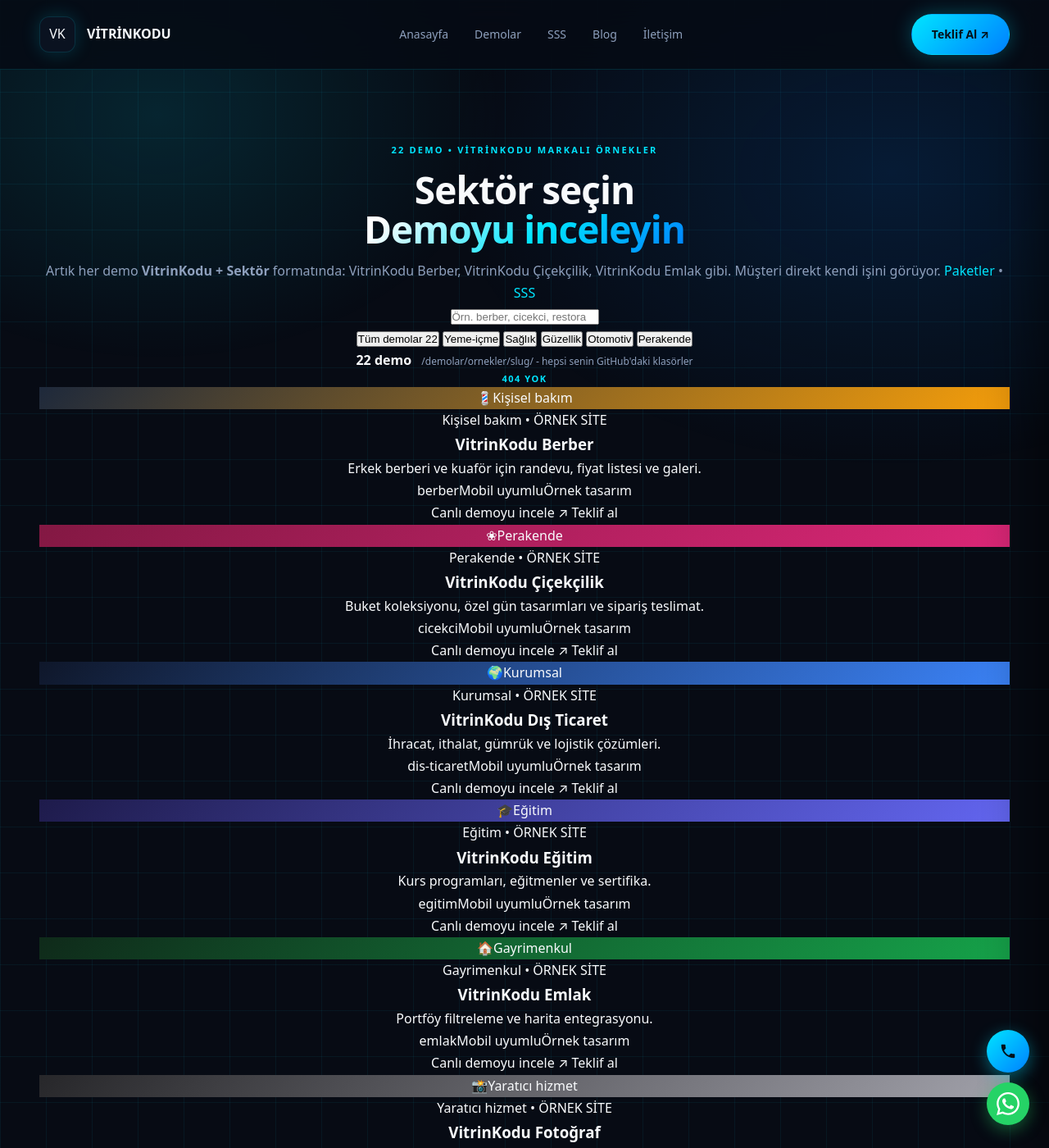
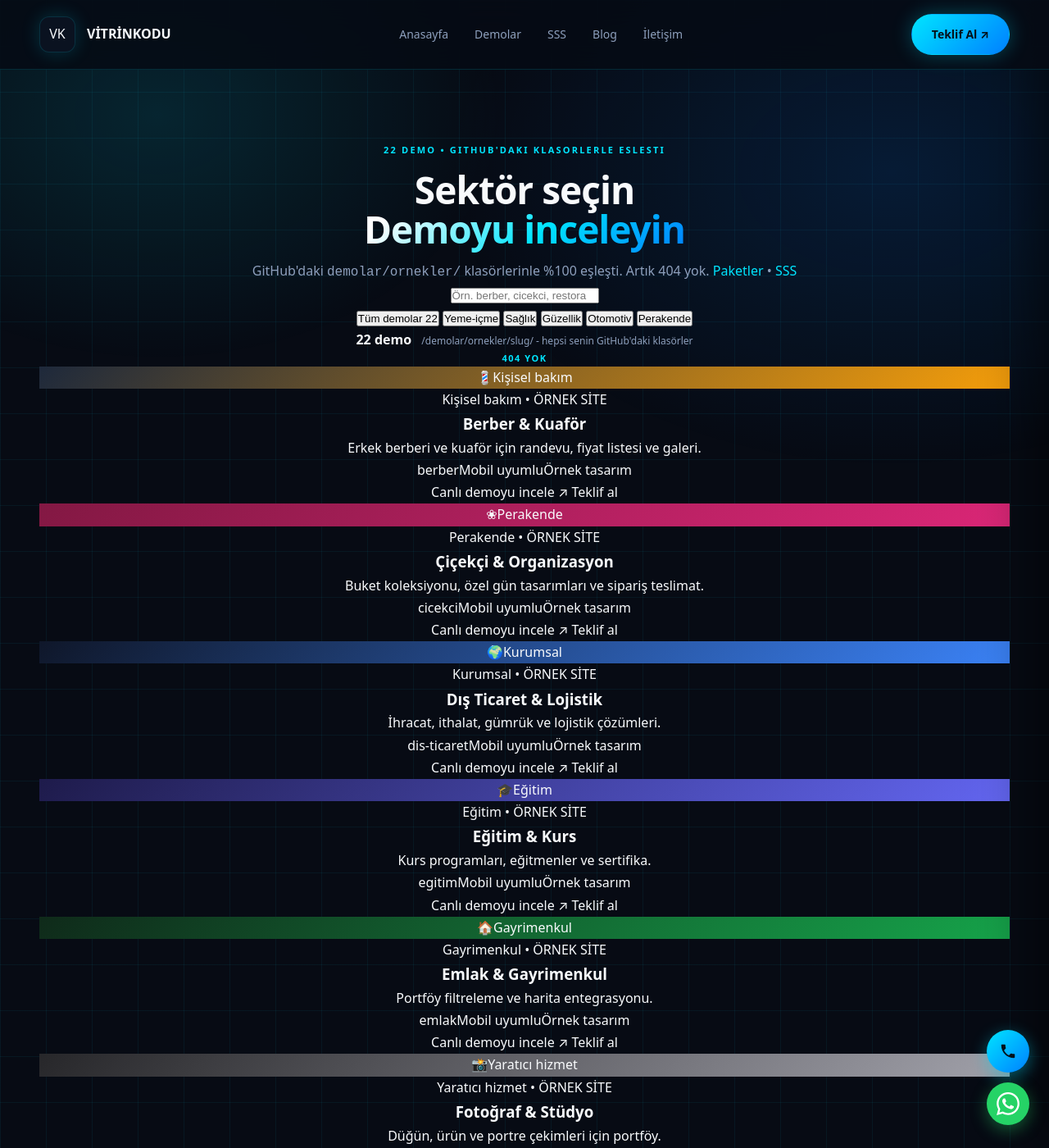
Before and after one commit to 1199mem/vitrinkodu.com.tr, a Jekyll site: the page built from demolar/index.html, in a window 1280 px wide and 1400 px high. Shown: the whole window at 82% size. Built offline with Jekyll 4.4.1, drawn with Linux system fonts in a browser that asks for light colours; some of the changed text lies outside the part shown.

Commit message:
index.html

```diff
--- a/demolar/index.html
+++ b/demolar/index.html
@@ -5,9 +5,9 @@ description: 22 sektörel demo - berber, cicekci, dis-ticaret, egitim, emlak, fo
 ---
 <div class="wrap">
 <div class="page-head">
-<span class="tag">22 DEMO • VİTRİNKODU MARKALI ÖRNEKLER</span>
+<span class="tag">22 DEMO • GITHUB'DAKI KLASORLERLE ESLESTI</span>
 <h1>Sektör seçin<br><span class="grad">Demoyu inceleyin</span></h1>
-<p class="sub">Artık her demo <b>VitrinKodu + Sektör</b> formatında: VitrinKodu Berber, VitrinKodu Çiçekçilik, VitrinKodu Emlak gibi. Müşteri direkt kendi işini görüyor. <a href="/#paketler" style="color:var(--cyan)">Paketler</a> • <a href="/sss/" style="color:var(--cyan)">SSS</a></p>
+<p class="sub">GitHub'daki <code>demolar/ornekler/</code> klasörlerinle %100 eşleşti. Artık 404 yok. <a href="/#paketler" style="color:var(--cyan)">Paketler</a> • <a href="/sss/" style="color:var(--cyan)">SSS</a></p>
 <div class="demo-search-wrap">
 <input type="search" id="demoSearch" class="demo-search" placeholder="Örn. berber, cicekci, restoran, veteriner..." oninput="filterDemos()">
 </div>
@@ -24,11 +24,11 @@ description: 22 sektörel demo - berber, cicekci, dis-ticaret, egitim, emlak, fo
 <div style="font-size:11px;font-weight:800;letter-spacing:1.5px;color:var(--cyan)">404 YOK</div>
 </div>
 <div class="demo-grid-22" id="demoGrid">
-<div class="demo-card-22" data-category="kişisel bakım" data-name="vitrinkodu berber & kuaför berber kişisel bakım">
+<div class="demo-card-22" data-category="kişisel bakım" data-name="berber & kuaför berber kişisel bakım">
 <div class="thumb" style="background:linear-gradient(135deg,#1e293b,#f59e0b)">💈<span class="badge-cat">Kişisel bakım</span></div>
 <div class="card-body">
 <div class="cat">Kişisel bakım • ÖRNEK SİTE</div>
-<h3>VitrinKodu Berber</h3>
+<h3>Berber & Kuaför</h3>
 <p>Erkek berberi ve kuaför için randevu, fiyat listesi ve galeri.</p>
 <div class="tags"><span>berber</span><span>Mobil uyumlu</span><span>Örnek tasarım</span></div>
 <div class="actions">
@@ -37,11 +37,11 @@ description: 22 sektörel demo - berber, cicekci, dis-ticaret, egitim, emlak, fo
 </div>
 </div>
 </div>
-<div class="demo-card-22" data-category="perakende" data-name="vitrinkodu çiçekçi & organizasyon cicekci perakende">
+<div class="demo-card-22" data-category="perakende" data-name="çiçekçi & organizasyon cicekci perakende">
 <div class="thumb" style="background:linear-gradient(135deg,#831843,#db2777)">❀<span class="badge-cat">Perakende</span></div>
 <div class="card-body">
 <div class="cat">Perakende • ÖRNEK SİTE</div>
-<h3>VitrinKodu Çiçekçilik</h3>
+<h3>Çiçekçi & Organizasyon</h3>
 <p>Buket koleksiyonu, özel gün tasarımları ve sipariş teslimat.</p>
 <div class="tags"><span>cicekci</span><span>Mobil uyumlu</span><span>Örnek tasarım</span></div>
 <div class="actions">
@@ -50,11 +50,11 @@ description: 22 sektörel demo - berber, cicekci, dis-ticaret, egitim, emlak, fo
 </div>
 </div>
 </div>
-<div class="demo-card-22" data-category="kurumsal" data-name="vitrinkodu dış ticaret & lojistik dis-ticaret kurumsal">
+<div class="demo-card-22" data-category="kurumsal" data-name="dış ticaret & lojistik dis-ticaret kurumsal">
 <div class="thumb" style="background:linear-gradient(135deg,#0f172a,#3b82f6)">🌍<span class="badge-cat">Kurumsal</span></div>
 <div class="card-body">
 <div class="cat">Kurumsal • ÖRNEK SİTE</div>
-<h3>VitrinKodu Dış Ticaret</h3>
+<h3>Dış Ticaret & Lojistik</h3>
 <p>İhracat, ithalat, gümrük ve lojistik çözümleri.</p>
 <div class="tags"><span>dis-ticaret</span><span>Mobil uyumlu</span><span>Örnek tasarım</span></div>
 <div class="actions">
@@ -63,11 +63,11 @@ description: 22 sektörel demo - berber, cicekci, dis-ticaret, egitim, emlak, fo
 </div>
 </div>
 </div>
-<div class="demo-card-22" data-category="eğitim" data-name="vitrinkodu eğitim & kurs egitim eğitim">
+<div class="demo-card-22" data-category="eğitim" data-name="eğitim & kurs egitim eğitim">
 <div class="thumb" style="background:linear-gradient(135deg,#1e1b4b,#6366f1)">🎓<span class="badge-cat">Eğitim</span></div>
 <div class="card-body">
 <div class="cat">Eğitim • ÖRNEK SİTE</div>
-<h3>VitrinKodu Eğitim</h3>
+<h3>Eğitim & Kurs</h3>
 <p>Kurs programları, eğitmenler ve sertifika.</p>
 <div class="tags"><span>egitim</span><span>Mobil uyumlu</span><span>Örnek tasarım</span></div>
 <div class="actions">
@@ -76,11 +76,11 @@ description: 22 sektörel demo - berber, cicekci, dis-ticaret, egitim, emlak, fo
 </div>
 </div>
 </div>
-<div class="demo-card-22" data-category="gayrimenkul" data-name="vitrinkodu emlak & gayrimenkul emlak gayrimenkul">
+<div class="demo-card-22" data-category="gayrimenkul" data-name="emlak & gayrimenkul emlak gayrimenkul">
 <div class="thumb" style="background:linear-gradient(135deg,#0f2a1a,#16a34a)">🏠<span class="badge-cat">Gayrimenkul</span></div>
 <div class="card-body">
 <div class="cat">Gayrimenkul • ÖRNEK SİTE</div>
-<h3>VitrinKodu Emlak</h3>
+<h3>Emlak & Gayrimenkul</h3>
 <p>Portföy filtreleme ve harita entegrasyonu.</p>
 <div class="tags"><span>emlak</span><span>Mobil uyumlu</span><span>Örnek tasarım</span></div>
 <div class="actions">
@@ -89,11 +89,11 @@ description: 22 sektörel demo - berber, cicekci, dis-ticaret, egitim, emlak, fo
 </div>
 </div>
 </div>
-<div class="demo-card-22" data-category="yaratıcı hizmet" data-name="vitrinkodu fotoğraf & stüdyo fotograf yaratıcı hizmet">
+<div class="demo-card-22" data-category="yaratıcı hizmet" data-name="fotoğraf & stüdyo fotograf yaratıcı hizmet">
 <div class="thumb" style="background:linear-gradient(135deg,#27272a,#a1a1aa)">📸<span class="badge-cat">Yaratıcı hizmet</span></div>
 <div class="card-body">
 <div class="cat">Yaratıcı hizmet • ÖRNEK SİTE</div>
-<h3>VitrinKodu Fotoğraf</h3>
+<h3>Fotoğraf & Stüdyo</h3>
 <p>Düğün, ürün ve portre çekimleri için portföy.</p>
 <div class="tags"><span>fotograf</span><span>Mobil uyumlu</span><span>Örnek tasarım</span></div>
 <div class="actions">
@@ -102,11 +102,11 @@ description: 22 sektörel demo - berber, cicekci, dis-ticaret, egitim, emlak, fo
 </div>
 </div>
 </div>
-<div class="demo-card-22" data-category="güzellik" data-name="vitrinkodu güzellik & kuaför guzellik güzellik">
+<div class="demo-card-22" data-category="güzellik" data-name="güzellik & kuaför guzellik güzellik">
 <div class="thumb" style="background:linear-gradient(135deg,#2a1a3a,#7c3aed)">💇<span class="badge-cat">Güzellik</span></div>
 <div class="card-body">
 <div class="cat">Güzellik • ÖRNEK SİTE</div>
-<h3>VitrinKodu Güzellik</h3>
+<h3>Güzellik & Kuaför</h3>
 <p>Kuaför ve güzellik salonu için fiyat listesi ve randevu.</p>
 <div class="tags"><span>guzellik</span><span>Mobil uyumlu</span><span>Örnek tasarım</span></div>
 <div class="actions">
@@ -115,11 +115,11 @@ description: 22 sektörel demo - berber, cicekci, dis-ticaret, egitim, emlak, fo
 </div>
 </div>
 </div>
-<div class="demo-card-22" data-category="profesyonel hizmet" data-name="vitrinkodu hukuk & danışmanlık hukuk profesyonel hizmet">
+<div class="demo-card-22" data-category="profesyonel hizmet" data-name="hukuk & danışmanlık hukuk profesyonel hizmet">
 <div class="thumb" style="background:linear-gradient(135deg,#1e1b4b,#3b82f6)">⚖<span class="badge-cat">Profesyonel hizmet</span></div>
 <div class="card-body">
 <div class="cat">Profesyonel hizmet • ÖRNEK SİTE</div>
-<h3>VitrinKodu Hukuk</h3>
+<h3>Hukuk & Danışmanlık</h3>
 <p>Dava alanları, makaleler ve danışma formu.</p>
 <div class="tags"><span>hukuk</span><span>Mobil uyumlu</span><span>Örnek tasarım</span></div>
 <div class="actions">
@@ -128,11 +128,11 @@ description: 22 sektörel demo - berber, cicekci, dis-ticaret, egitim, emlak, fo
 </div>
 </div>
 </div>
-<div class="demo-card-22" data-category="yapı" data-name="vitrinkodu yapı & i̇nşaat insaat yapı">
+<div class="demo-card-22" data-category="yapı" data-name="yapı & i̇nşaat insaat yapı">
 <div class="thumb" style="background:linear-gradient(135deg,#27272a,#71717a)">🏢<span class="badge-cat">Yapı</span></div>
 <div class="card-body">
 <div class="cat">Yapı • ÖRNEK SİTE</div>
-<h3>VitrinKodu İnşaat</h3>
+<h3>Yapı & İnşaat</h3>
 <p>Projeler ve şantiye takibi.</p>
 <div class="tags"><span>insaat</span><span>Mobil uyumlu</span><span>Örnek tasarım</span></div>
 <div class="actions">
@@ -141,11 +141,11 @@ description: 22 sektörel demo - berber, cicekci, dis-ticaret, egitim, emlak, fo
 </div>
 </div>
 </div>
-<div class="demo-card-22" data-category="yeme-içme" data-name="vitrinkodu kebap & restoran kebap yeme-içme">
+<div class="demo-card-22" data-category="yeme-içme" data-name="kebap & restoran kebap yeme-içme">
 <div class="thumb" style="background:linear-gradient(135deg,#7f1d1d,#f97316)">🥙<span class="badge-cat">Yeme-içme</span></div>
 <div class="card-body">
 <div class="cat">Yeme-içme • ÖRNEK SİTE</div>
-<h3>VitrinKodu Kebap</h3>
+<h3>Kebap & Restoran</h3>
 <p>Kebap menüsü, şef önerileri ve rezervasyon.</p>
 <div class="tags"><span>kebap</span><span>Mobil uyumlu</span><span>Örnek tasarım</span></div>
 <div class="actions">
@@ -154,11 +154,11 @@ description: 22 sektörel demo - berber, cicekci, dis-ticaret, egitim, emlak, fo
 </div>
 </div>
 </div>
-<div class="demo-card-22" data-category="sağlık" data-name="vitrinkodu klinik & diş hekimi klinik sağlık">
+<div class="demo-card-22" data-category="sağlık" data-name="klinik & diş hekimi klinik sağlık">
 <div class="thumb" style="background:linear-gradient(135deg,#06303a,#0891b2)">🦷<span class="badge-cat">Sağlık</span></div>
 <div class="card-body">
 <div class="cat">Sağlık • ÖRNEK SİTE</div>
-<h3>VitrinKodu Klinik</h3>
+<h3>Klinik & Diş Hekimi</h3>
 <p>Diş hekimleri için randevu ve tedavi rehberi.</p>
 <div class="tags"><span>klinik</span><span>Mobil uyumlu</span><span>Örnek tasarım</span></div>
 <div class="actions">
@@ -167,11 +167,11 @@ description: 22 sektörel demo - berber, cicekci, dis-ticaret, egitim, emlak, fo
 </div>
 </div>
 </div>
-<div class="demo-card-22" data-category="perakende" data-name="vitrinkodu kuruyemiş & şarküteri kuruyemis perakende">
+<div class="demo-card-22" data-category="perakende" data-name="kuruyemiş & şarküteri kuruyemis perakende">
 <div class="thumb" style="background:linear-gradient(135deg,#451a03,#d97706)">🥜<span class="badge-cat">Perakende</span></div>
 <div class="card-body">
 <div class="cat">Perakende • ÖRNEK SİTE</div>
-<h3>VitrinKodu Kuruyemiş</h3>
+<h3>Kuruyemiş & Şarküteri</h3>
 <p>Kuruyemiş, baharat ve yöresel ürün kataloğu.</p>
 <div class="tags"><span>kuruyemis</span><span>Mobil uyumlu</span><span>Örnek tasarım</span></div>
 <div class="actions">
@@ -180,11 +180,11 @@ description: 22 sektörel demo - berber, cicekci, dis-ticaret, egitim, emlak, fo
 </div>
 </div>
 </div>
-<div class="demo-card-22" data-category="tasarım" data-name="vitrinkodu mimarlık & dekorasyon mimarlik tasarım">
+<div class="demo-card-22" data-category="tasarım" data-name="mimarlık & dekorasyon mimarlik tasarım">
 <div class="thumb" style="background:linear-gradient(135deg,#172554,#0284c7)">📐<span class="badge-cat">Tasarım</span></div>
 <div class="card-body">
 <div class="cat">Tasarım • ÖRNEK SİTE</div>
-<h3>VitrinKodu Mimarlık</h3>
+<h3>Mimarlık & Dekorasyon</h3>
 <p>Proje galerisi ve keşif formu.</p>
 <div class="tags"><span>mimarlik</span><span>Mobil uyumlu</span><span>Örnek tasarım</span></div>
 <div class="actions">
@@ -193,11 +193,11 @@ description: 22 sektörel demo - berber, cicekci, dis-ticaret, egitim, emlak, fo
 </div>
 </div>
 </div>
-<div class="demo-card-22" data-category="taşımacılık" data-name="vitrinkodu nakliyat & taşımacılık nakliyat taşımacılık">
+<div class="demo-card-22" data-category="taşımacılık" data-name="nakliyat & taşımacılık nakliyat taşımacılık">
 <div class="thumb" style="background:linear-gradient(135deg,#1e293b,#475569)">🚚<span class="badge-cat">Taşımacılık</span></div>
 <div class="card-body">
 <div class="cat">Taşımacılık • ÖRNEK SİTE</div>
-<h3>VitrinKodu Nakliyat</h3>
+<h3>Nakliyat & Taşımacılık</h3>
 <p>Evden eve nakliyat ve asansörlü taşıma.</p>
 <div class="tags"><span>nakliyat</span><span>Mobil uyumlu</span><span>Örnek tasarım</span></div>
 <div class="actions">
@@ -206,11 +206,11 @@ description: 22 sektörel demo - berber, cicekci, dis-ticaret, egitim, emlak, fo
 </div>
 </div>
 </div>
-<div class="demo-card-22" data-category="turizm" data-name="vitrinkodu otel & konaklama otel turizm">
+<div class="demo-card-22" data-category="turizm" data-name="otel & konaklama otel turizm">
 <div class="thumb" style="background:linear-gradient(135deg,#064e3b,#10b981)">🏨<span class="badge-cat">Turizm</span></div>
 <div class="card-body">
 <div class="cat">Turizm • ÖRNEK SİTE</div>
-<h3>VitrinKodu Otel</h3>
+<h3>Otel & Konaklama</h3>
 <p>Oda tipleri, rezervasyon ve turlar.</p>
 <div class="tags"><span>otel</span><span>Mobil uyumlu</span><span>Örnek tasarım</span></div>
 <div class="actions">
@@ -219,11 +219,11 @@ description: 22 sektörel demo - berber, cicekci, dis-ticaret, egitim, emlak, fo
 </div>
 </div>
 </div>
-<div class="demo-card-22" data-category="otomotiv" data-name="vitrinkodu oto galeri & satış oto-galeri otomotiv">
+<div class="demo-card-22" data-category="otomotiv" data-name="oto galeri & satış oto-galeri otomotiv">
 <div class="thumb" style="background:linear-gradient(135deg,#7f1d1d,#ef4444)">🏁<span class="badge-cat">Otomotiv</span></div>
 <div class="card-body">
 <div class="cat">Otomotiv • ÖRNEK SİTE</div>
-<h3>VitrinKodu Oto Galeri</h3>
+<h3>Oto Galeri & Satış</h3>
 <p>Araç ilanları, filtreleme ve ekspertiz.</p>
 <div class="tags"><span>oto-galeri</span><span>Mobil uyumlu</span><span>Örnek tasarım</span></div>
 <div class="actions">
@@ -232,11 +232,11 @@ description: 22 sektörel demo - berber, cicekci, dis-ticaret, egitim, emlak, fo
 </div>
 </div>
 </div>
-<div class="demo-card-22" data-category="otomotiv" data-name="vitrinkodu oto servis & bakım oto-servis otomotiv">
+<div class="demo-card-22" data-category="otomotiv" data-name="oto servis & bakım oto-servis otomotiv">
 <div class="thumb" style="background:linear-gradient(135deg,#312e81,#6366f1)">🚗<span class="badge-cat">Otomotiv</span></div>
 <div class="card-body">
 <div class="cat">Otomotiv • ÖRNEK SİTE</div>
-<h3>VitrinKodu Oto Servis</h3>
+<h3>Oto Servis & Bakım</h3>
 <p>Acil yol yardım ve bakım paketleri.</p>
 <div class="tags"><span>oto-servis</span><span>Mobil uyumlu</span><span>Örnek tasarım</span></div>
 <div class="actions">
@@ -245,11 +245,11 @@ description: 22 sektörel demo - berber, cicekci, dis-ticaret, egitim, emlak, fo
 </div>
 </div>
 </div>
-<div class="demo-card-22" data-category="yeme-içme" data-name="vitrinkodu restoran & qr menü restoran yeme-içme">
+<div class="demo-card-22" data-category="yeme-içme" data-name="restoran & qr menü restoran yeme-içme">
 <div class="thumb" style="background:linear-gradient(135deg,#3a1a0e,#ea580c)">🍽<span class="badge-cat">Yeme-içme</span></div>
 <div class="card-body">
 <div class="cat">Yeme-içme • ÖRNEK SİTE</div>
-<h3>VitrinKodu Restoran</h3>
+<h3>Restoran & QR Menü</h3>
 <p>Lezzet odaklı menü, şef seçkileri ve rezervasyon.</p>
 <div class="tags"><span>restoran</span><span>Mobil uyumlu</span><span>Örnek tasarım</span></div>
 <div class="actions">
@@ -258,11 +258,11 @@ description: 22 sektörel demo - berber, cicekci, dis-ticaret, egitim, emlak, fo
 </div>
 </div>
 </div>
-<div class="demo-card-22" data-category="kurumsal" data-name="vitrinkodu sanayi & i̇malat sanayi kurumsal">
+<div class="demo-card-22" data-category="kurumsal" data-name="sanayi & i̇malat sanayi kurumsal">
 <div class="thumb" style="background:linear-gradient(135deg,#1e293b,#f97316)">🏭<span class="badge-cat">Kurumsal</span></div>
 <div class="card-body">
 <div class="cat">Kurumsal • ÖRNEK SİTE</div>
-<h3>VitrinKodu Sanayi</h3>
+<h3>Sanayi & İmalat</h3>
 <p>Fabrika ve OSB için kurumsal katalog.</p>
 <div class="tags"><span>sanayi</span><span>Mobil uyumlu</span><span>Örnek tasarım</span></div>
 <div class="actions">
@@ -271,11 +271,11 @@ description: 22 sektörel demo - berber, cicekci, dis-ticaret, egitim, emlak, fo
 </div>
 </div>
 </div>
-<div class="demo-card-22" data-category="spor & yaşam" data-name="vitrinkodu spor salonu & fitness spor-salonu spor & yaşam">
+<div class="demo-card-22" data-category="spor & yaşam" data-name="spor salonu & fitness spor-salonu spor & yaşam">
 <div class="thumb" style="background:linear-gradient(135deg,#14532d,#22c55e)">💪<span class="badge-cat">Spor & yaşam</span></div>
 <div class="card-body">
 <div class="cat">Spor & yaşam • ÖRNEK SİTE</div>
-<h3>VitrinKodu Spor Salonu</h3>
+<h3>Spor Salonu & Fitness</h3>
 <p>Üyelik paketleri ve antrenör kadrosu.</p>
 <div class="tags"><span>spor-salonu</span><span>Mobil uyumlu</span><span>Örnek tasarım</span></div>
 <div class="actions">
@@ -284,11 +284,11 @@ description: 22 sektörel demo - berber, cicekci, dis-ticaret, egitim, emlak, fo
 </div>
 </div>
 </div>
-<div class="demo-card-22" data-category="ev & işyeri" data-name="vitrinkodu temizlik & hijyen temizlik ev & işyeri">
+<div class="demo-card-22" data-category="ev & işyeri" data-name="temizlik & hijyen temizlik ev & işyeri">
 <div class="thumb" style="background:linear-gradient(135deg,#0c4a6e,#0ea5e9)">🧹<span class="badge-cat">Ev & işyeri</span></div>
 <div class="card-body">
 <div class="cat">Ev & işyeri • ÖRNEK SİTE</div>
-<h3>VitrinKodu Temizlik</h3>
+<h3>Temizlik & Hijyen</h3>
 <p>Ev ve işyeri temizlik paketleri ve rezervasyon.</p>
 <div class="tags"><span>temizlik</span><span>Mobil uyumlu</span><span>Örnek tasarım</span></div>
 <div class="actions">
@@ -297,17 +297,16 @@ description: 22 sektörel demo - berber, cicekci, dis-ticaret, egitim, emlak, fo
 </div>
 </div>
 </div>
-<div class="demo-card-22" data-category="sağlık" data-name="vitrinkodu veteriner & pet veteriner sağlık">
+<div class="demo-card-22" data-category="sağlık" data-name="veteriner & pet veteriner sağlık">
 <div class="thumb" style="background:linear-gradient(135deg,#14532d,#4ade80)">🐾<span class="badge-cat">Sağlık</span></div>
 <div class="card-body">
 <div class="cat">Sağlık • ÖRNEK SİTE</div>
-<h3>VitrinKodu Veteriner</h3>
+<h3>Veteriner & Pet</h3>
 <p>Veteriner kliniği için randevu ve hizmetler.</p>
 <div class="tags"><span>veteriner</span><span>Mobil uyumlu</span><span>Örnek tasarım</span></div>
 <div class="actions">
 <a class="primary" href="/demolar/ornekler/veteriner/">Canlı demoyu incele ↗</a>
 <a class="secondary" href="https://wa.me/905433880019?text=veteriner%20demo%20teklif" target="_blank">Teklif al</a>
-</div>
 </div>
 </div>
 </div>
```
